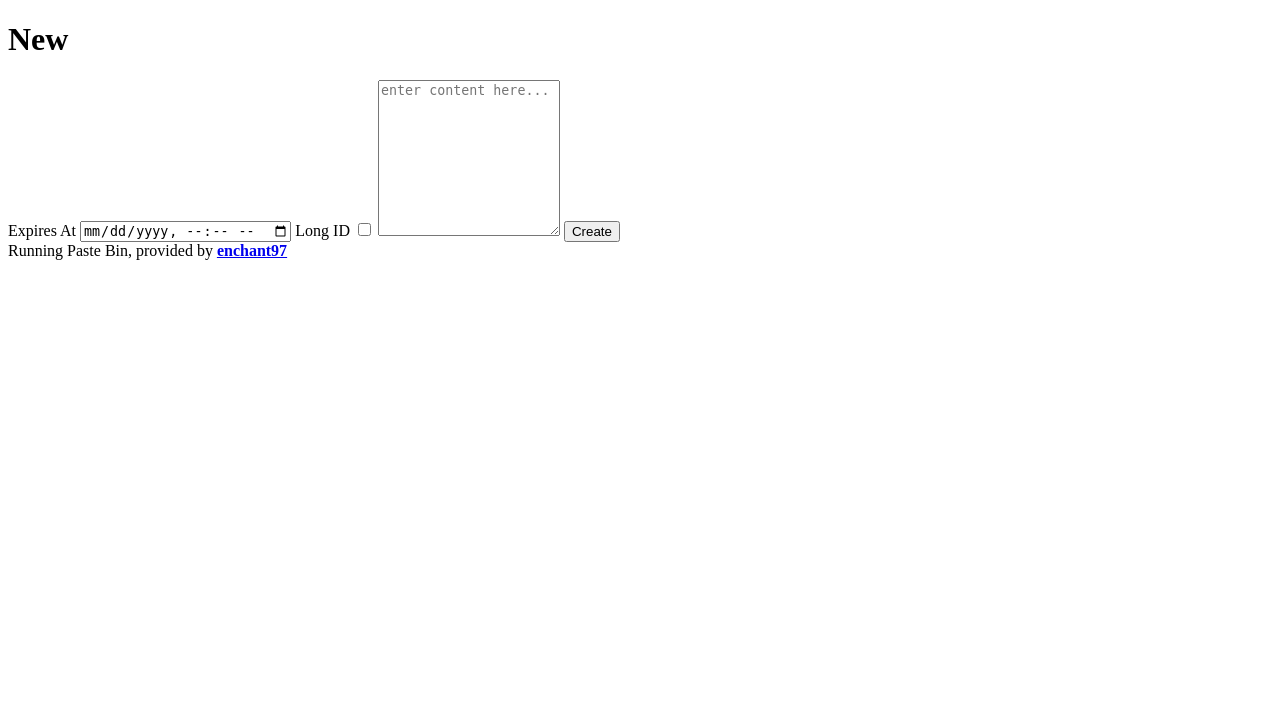
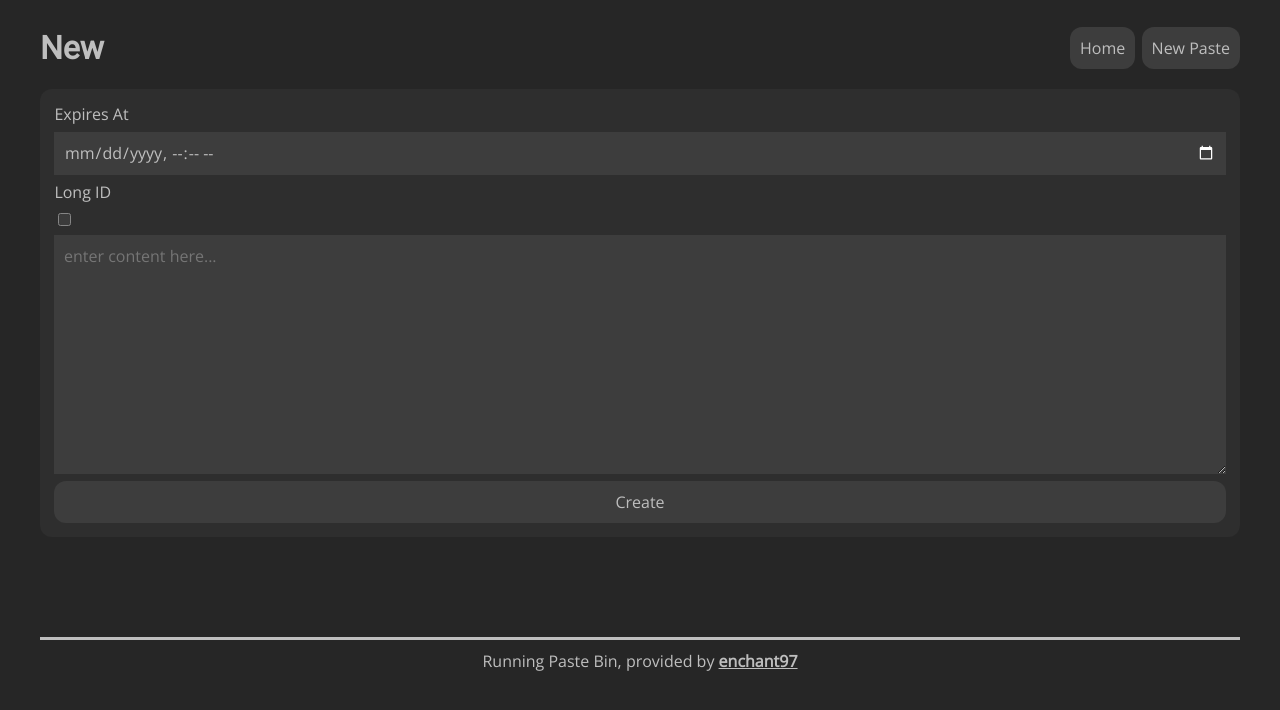
Before and after one commit to enchant97/hasty-paste, a Python web app: template paste_bin/templates/new.jinja in a window 1280 px wide. Shown: the top 710 px of the page. Run offline with Jinja, Linux system fonts and the light colour scheme; the template is opened without the code that fills it, so the values that code supplies are empty.

Commit message:
add basic css styles

```diff
--- /dev/null
+++ b/paste_bin/static/style.css
@@ -0,0 +1,122 @@
+:root {
+    color-scheme: dark;
+    --font-dark: var(--font-light);
+    --font-light: #bebebe;
+    --bg-col: #262626;
+    --bg-sub-col: #2e2e2e;
+    --bnt-col: #3d3d3d;
+    --border-radius: 12px;
+    --header-font: 'Roboto', sans-serif;
+    --main-font: 'Open Sans', sans-serif;
+    --code-font: 'Fira Mono', monospace;
+}
+
+body {
+    background-color: var(--bg-col);
+    margin: auto;
+    max-width: 1200px;
+    padding: .5rem;
+}
+
+h1,
+h2,
+h3,
+h4 {
+    font-family: var(--header-font);
+    color: var(--font-dark);
+}
+
+div,
+a,
+button,
+p,
+label,
+input,
+footer,
+textarea {
+    font-size: 1rem;
+    font-family: var(--main-font);
+    color: var(--font-dark);
+}
+
+pre code {
+    font-size: .9rem;
+    font-family: var(--code-font);
+    color: var(--font-dark);
+}
+
+pre {
+    overflow-x: scroll;
+}
+
+pre>code {
+    pointer-events: none;
+    counter-increment: linenumber;
+}
+
+pre>code:before {
+    content: counter(linenumber);
+    margin-right: .5rem;
+}
+
+header {
+    display: flex;
+}
+
+header nav {
+    margin-left: auto;
+    display: flex;
+    align-items: center;
+    gap: .4rem;
+}
+
+form {
+    display: flex;
+    flex-direction: column;
+    gap: .4rem;
+}
+
+input,
+textarea {
+    background-color: var(--bnt-col);
+    border: none;
+    padding: .6rem;
+}
+
+input[type=checkbox] {
+    margin-right: auto;
+}
+
+textarea {
+    resize: vertical;
+}
+
+footer {
+    text-align: center;
+    margin-top: 100px;
+    border-top-style: solid;
+    padding-top: 10px;
+}
+
+.bnt,
+button {
+    border-radius: var(--border-radius);
+    padding: 10px;
+    color: var(--font-light);
+    text-decoration: none;
+    background-color: var(--bnt-col);
+    border: none;
+    transition-duration: 300ms;
+}
+
+button:hover,
+.bnt:hover {
+    background-color: black;
+    cursor: pointer;
+}
+
+.panel {
+    background-color: var(--bg-sub-col);
+    padding: .9rem;
+    border-radius: var(--border-radius);
+}
--- a/paste_bin/templates/base.jinja
+++ b/paste_bin/templates/base.jinja
@@ -5,13 +5,19 @@
     <meta charset="UTF-8">
     <title>{% block title %}{% endblock %} - Paste Bin</title>
     <meta name="viewport" content="width=device-width, initial-scale=1.0">
+    <link rel="preconnect" href="https://fonts.googleapis.com">
+    <link rel="preconnect" href="https://fonts.gstatic.com" crossorigin>
+    <link href="https://fonts.googleapis.com/css2?family=Fira+Mono&family=Open+Sans&family=Roboto&display=swap"
+        rel="stylesheet">
+    <link rel="stylesheet" href="{{ url_for('static', filename='style.css') }}">
 </head>
 
 <body>
     <header>
         <h1>{{ self.title() }}</h1>
         <nav>
-
+            <a class="bnt" href="{{ url_for('.get_index') }}">Home</a>
+            <a class="bnt" href="{{ url_for('.get_new_paste') }}">New Paste</a>
         </nav>
     </header>
     <main>
--- a/paste_bin/templates/new.jinja
+++ b/paste_bin/templates/new.jinja
@@ -1,7 +1,7 @@
 {% extends "/base.jinja" %}
 {% block title %}New{% endblock %}
 {% block main %}
-<form action="{{ url_for('front_end.post_new_paste') }}" method="post">
+<form class="panel" action="{{ url_for('front_end.post_new_paste') }}" method="post">
     <label for="expires-at">Expires At</label>
     <input type="datetime-local" name="expires-at" id="expires-at">
     <label for="long-id">Long ID</label>
--- a/paste_bin/templates/view.jinja
+++ b/paste_bin/templates/view.jinja
@@ -1,8 +1,8 @@
 {% extends "/base.jinja" %}
 {% block title %}View{% endblock %}
 {% block main %}
-<code id="paste-content">
-{% for line in paste_content %}<pre>{{ line.decode()|e }}</pre>{% endfor %}
-</code>
+<div class="panel">
+    <pre id="paste-content">{%- for line in paste_content -%}<code>{{ line.decode()|e }}</code>{%- endfor -%}</pre>
+</div>
 
 {% endblock %}
```
